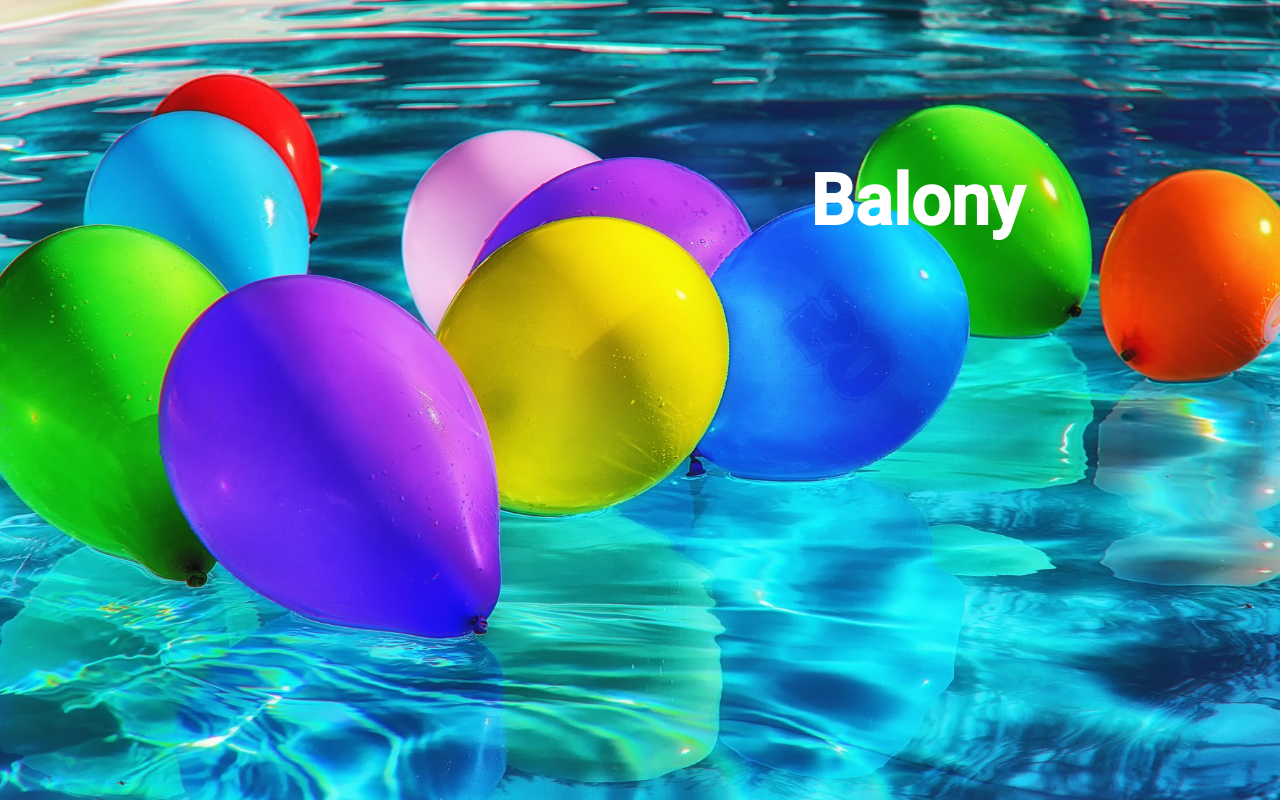
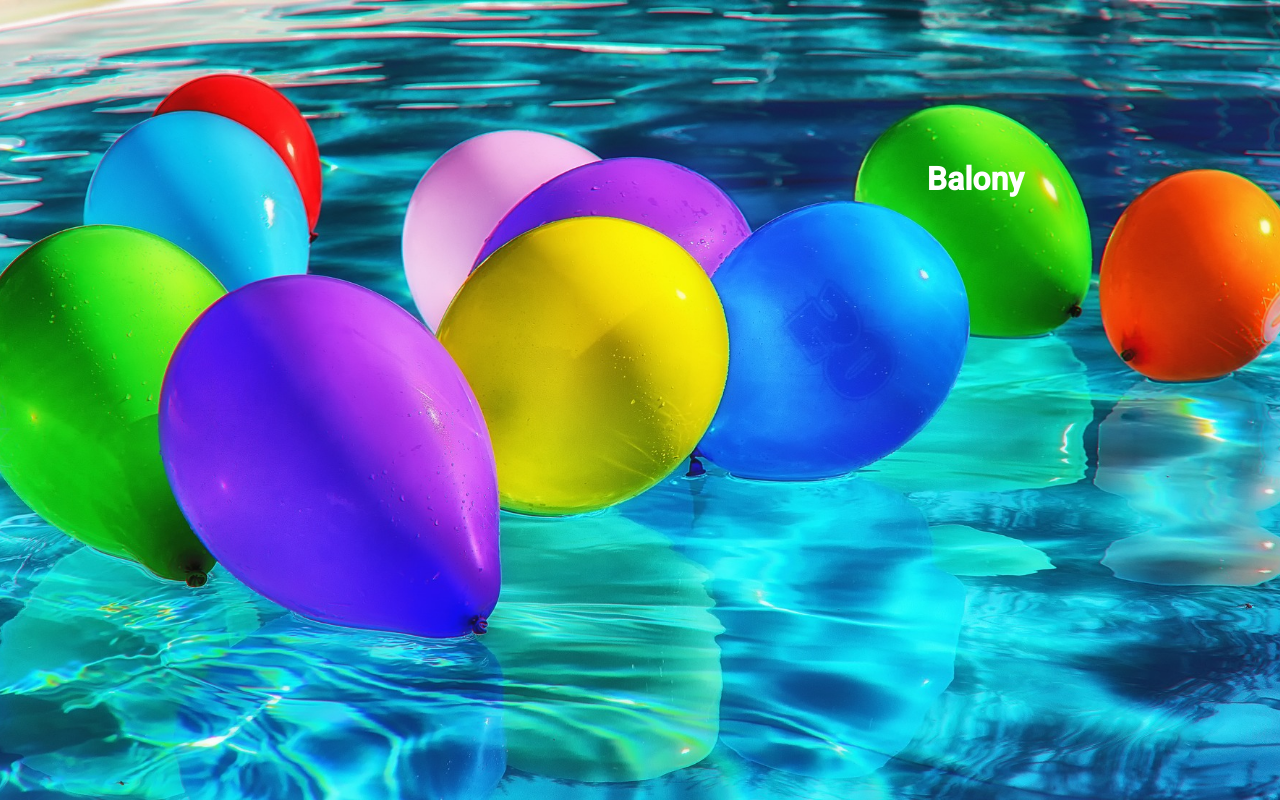
Before and after one commit to mendeczka/projectFirstStartOnGit, a plain HTML site: page index.html in a window 1280 px wide. Drawn offline with Linux system fonts and the light colour scheme.

Commit message:
update fz in h1

```diff
--- a/style.css
+++ b/style.css
@@ -14,7 +14,7 @@
 
  h1 {
    position: absolute;
-   font-size: 4.4rem;
+   font-size: 4.rem;
    color: white;
    right: 20%;
    top: 20%;
```
